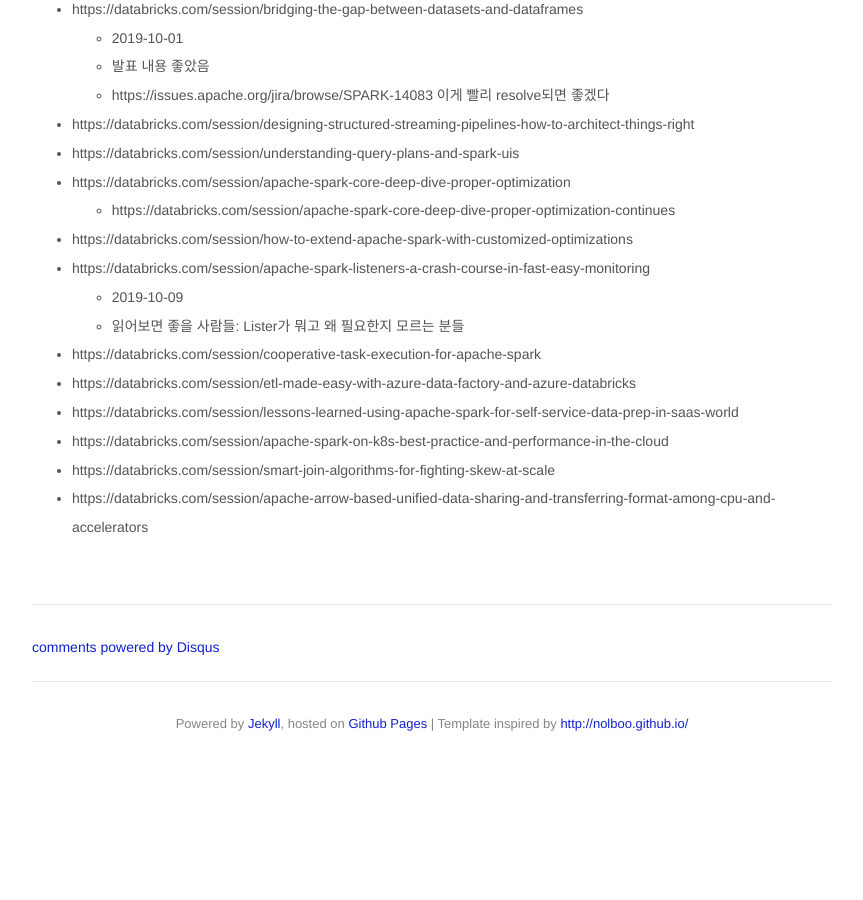
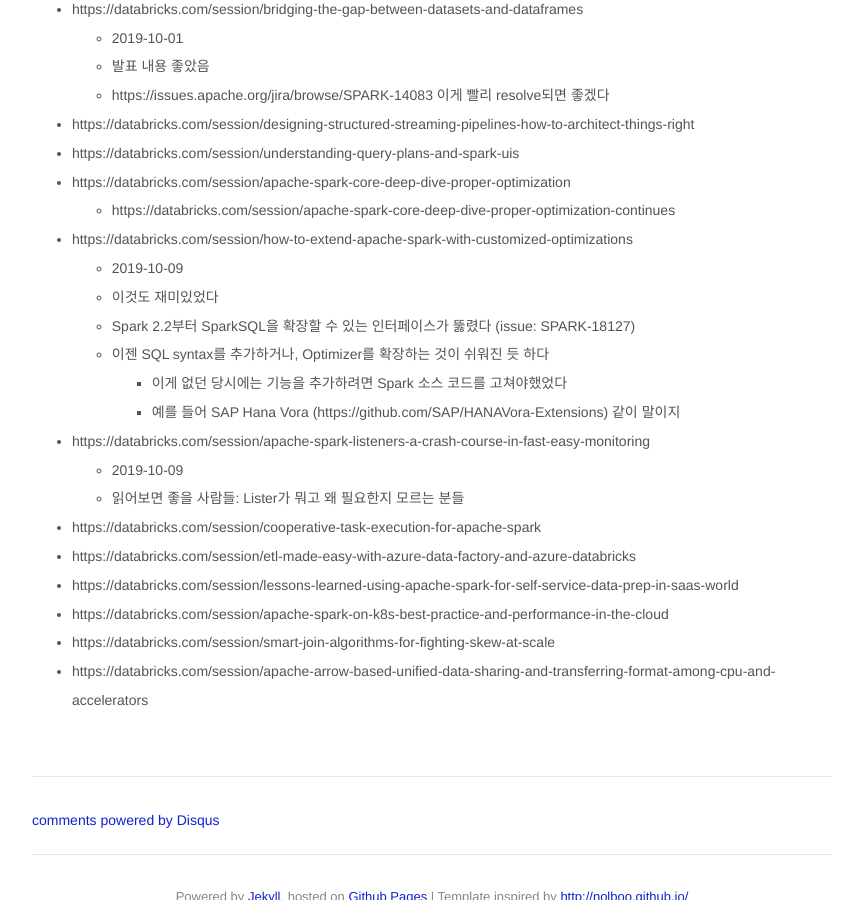
Before and after one commit to jason-heo/jason-heo.github.io, a Jekyll site: the page built from _posts/2019-09-29-spark-ai-summit-2019-na.md, in a window 1280 px wide and 900 px high, scrolled down 803 px. Shown: the whole window, without its empty margins (208-1071 px from the left). Built offline with Jekyll 4.4.1, drawn with Linux system fonts in a browser that asks for light colours; comment, search, counter and statistics services are not loaded; before the commit the page ends 1574 px from its top, so only the background shows below that.

Commit message:
Update 2019-09-29-spark-ai-summit-2019-na.md

```diff
--- a/_posts/2019-09-29-spark-ai-summit-2019-na.md
+++ b/_posts/2019-09-29-spark-ai-summit-2019-na.md
@@ -23,6 +23,12 @@
 - https://databricks.com/session/apache-spark-core-deep-dive-proper-optimization
     - https://databricks.com/session/apache-spark-core-deep-dive-proper-optimization-continues
 - https://databricks.com/session/how-to-extend-apache-spark-with-customized-optimizations
+    - 2019-10-09
+    - 이것도 재미있었다
+    - Spark 2.2부터 SparkSQL을 확장할 수 있는 인터페이스가 뚫렸다 (issue: SPARK-18127)
+    - 이젠 SQL syntax를 추가하거나, Optimizer를 확장하는 것이 쉬워진 듯 하다
+        - 이게 없던 당시에는 기능을 추가하려면 Spark 소스 코드를 고쳐야했었다
+        - 예를 들어 SAP Hana Vora (https://github.com/SAP/HANAVora-Extensions) 같이 말이지
 - https://databricks.com/session/apache-spark-listeners-a-crash-course-in-fast-easy-monitoring
     - 2019-10-09
     - 읽어보면 좋을 사람들: Lister가 뭐고 왜 필요한지 모르는 분들
```
